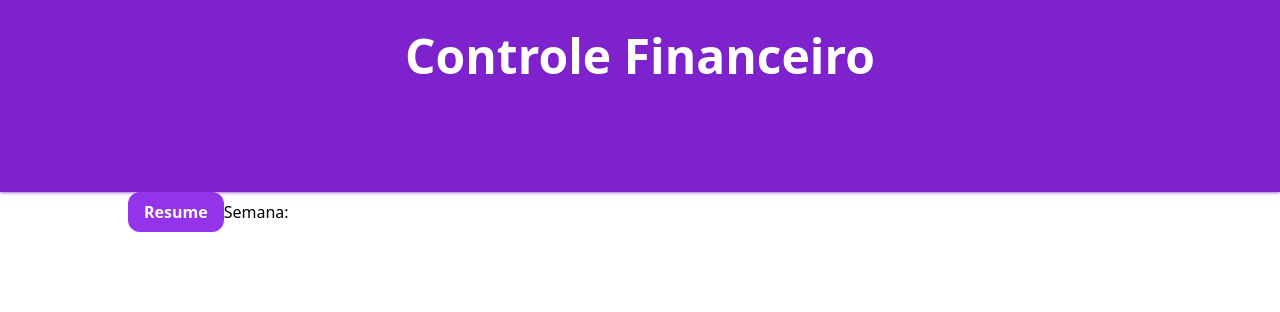
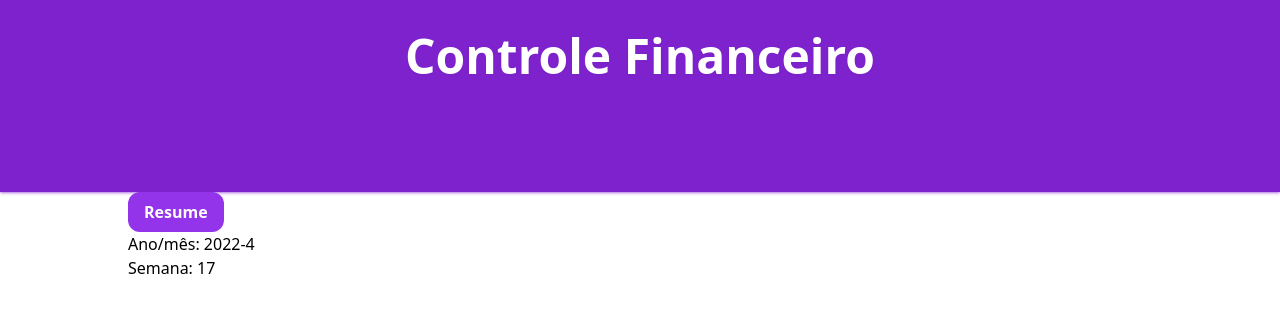
Before and after one commit to Claudio-Lins/expense-tracker, a Next.js app: page / in a window 1280 px wide. Shown: the top 312 px of the page. Built offline with nearby package versions, Linux system fonts and the light colour scheme.

Commit message:
Get weekNum

```diff
--- a/src/helpers/dateFilter.ts
+++ b/src/helpers/dateFilter.ts
@@ -9,11 +9,11 @@ export const getCurrentMonth = () => {
 
 export const getCurrentWeek = () => {
 
-  let currentdate: any = new Date();
-  var oneJan: any = new Date(currentdate.getFullYear(), 0, 1);
-  var numberOfDays = Math.floor((currentdate - oneJan) / (24 * 60 * 60 * 1000));
-  var result = Math.ceil((currentdate.getDay() + 1 + numberOfDays) / 7);
-  console.log(`The week number is ${result}.`);
+  let currentdate = new Date();
+  var oneJan = new Date(currentdate.getFullYear(), 0, 1);
+  var numberOfDays = Math.floor((Number(currentdate) - Number(oneJan)) / (24 * 60 * 60 * 1000));
+  var weekNum = Math.ceil((currentdate.getDay() + 1 + numberOfDays) / 7);
+    return weekNum
 }
 
 export const filterListByMonth = (list: Item[], date: string): Item[] => {
--- a/src/pages/index.tsx
+++ b/src/pages/index.tsx
@@ -21,9 +21,7 @@ const Home: NextPage = () => {
   const [currentMonth, setCurrentMonth] = useState(getCurrentMonth())
   const [currentWeek, setCurrentWeek] = useState(getCurrentWeek())
 
-  console.log('currentWeek: ', getCurrentWeek)
-  console.log(typeof getCurrentWeek)
-  console.log(currentMonth)
+
 
   useEffect(() => {
     setFilteredList(filterListByMonth(list, currentMonth))
@@ -103,7 +101,10 @@ const Home: NextPage = () => {
         >
           Resume
         </button>
-          Semana: {currentWeek}
+          <div className="flex flex-col">
+          <div className="">Ano/mês: {currentMonth}</div>
+          <div className="">Semana: {currentWeek}</div>
+          </div>
 
         {/* Input */}
 
```
